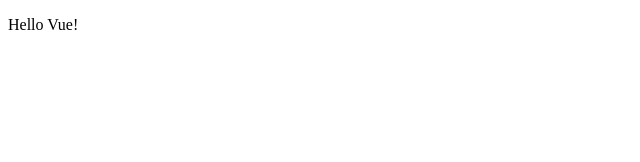
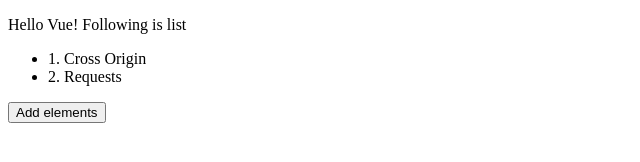
Before and after one commit to vinhphuctadang/VueTutorial, a website: page front-end/index.html in a window 1280 px wide. Shown: the whole page, without its empty margins (0-640 px from the left). Drawn offline with Linux system fonts and the light colour scheme.

Commit message:
binding with events

```diff
--- a/front-end/index.html
+++ b/front-end/index.html
@@ -6,6 +6,12 @@
     <body>
         <div id="app">
             <p>{{ message }}</p>
+            <ul>
+                <li v-for="result in searchResults">
+                    {{ result.id }}. {{ result.name }}
+                </li>
+            </ul>
+            <button v-on:click="addElement">Add elements</button>
         </div>
     </body>
 
@@ -13,8 +19,27 @@
         var app = new Vue({
             el: '#app',
             data: {
-                message: 'Hello Vue!'
+                message: 'Hello Vue! Following is list',
+                searchResults: [
+                    {
+                        id: '1',
+                        name: 'Cross Origin'
+                    },
+                    {
+                        id: '2',
+                        name: 'Requests'
+                    }
+                ]
+            },
+            methods : {
+                addElement: function(){
+                    this.searchResults.push({
+                        id: this.searchResults.length + 1,
+                        name: `Name of ${this.searchResults.length + 1}`,
+                    })
+                }
             }
         })
+
     </script>
 </html>
```
